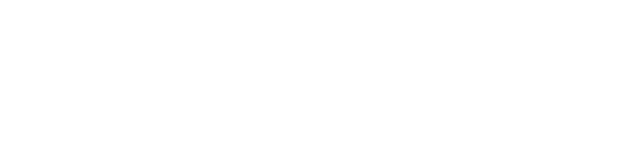
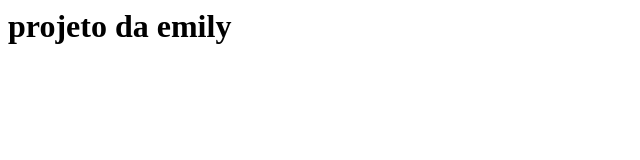
Before and after one commit to EmilyADS/test, a plain HTML site: page index.html in a window 1280 px wide. Shown: the whole page, without its empty margins (0-640 px from the left). Drawn offline with Linux system fonts and the light colour scheme.

```diff
--- a/index.html
+++ b/index.html
@@ -2,6 +2,6 @@
     <head>
     </head>
     <body>
-
+        <h1> projeto da emily</h1>
     </body>
 </html>
```
